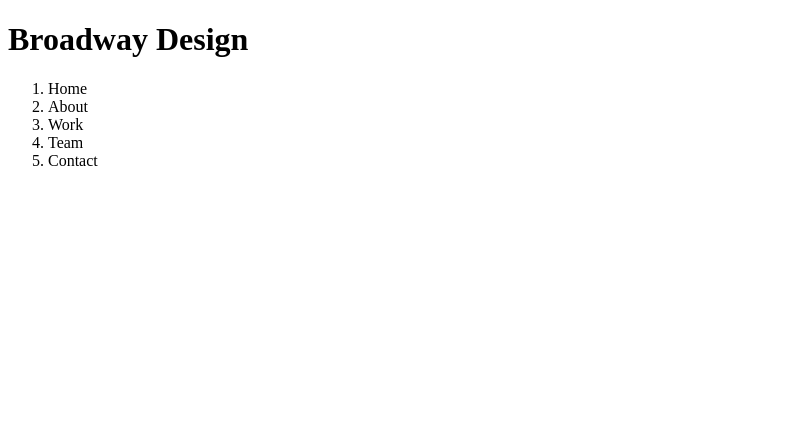
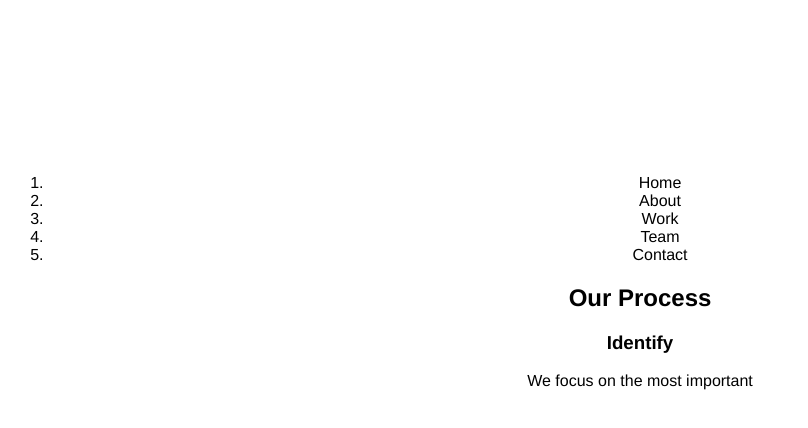
Before and after one commit to Bossmeem/Broadway, a plain HTML site: page index.html in a window 1280 px wide. Shown: the whole page, without its empty margins (0-808 px from the left). Drawn offline with Linux system fonts and the light colour scheme.

Commit message:
primary css

```diff
--- a/Resources/CSS/style.css
+++ b/Resources/CSS/style.css
@@ -0,0 +1,15 @@
+body {
+  text-align: center;
+  font-family: Helvetica;
+}
+
+h1 {
+  font-size: 70px;
+  color: white;
+  font-weight: bold;
+}
+
+nav {
+  color: white
+  font-size: 18px;
+}
--- a/index.html
+++ b/index.html
@@ -16,5 +16,8 @@
         <li>Contact</li>
       </ol>
     </nav>
+    <h2>Our Process</h2>
+    <h3>Identify</h3>
+      <p>We focus on the most important</p>
   </body>
 </html>
```
